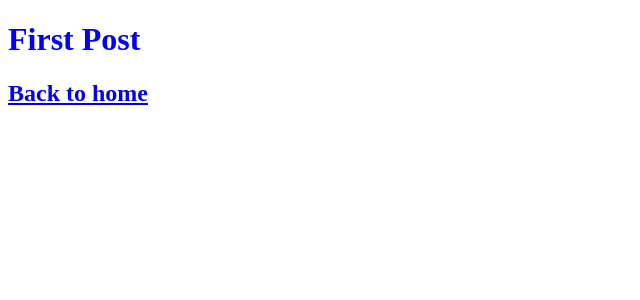
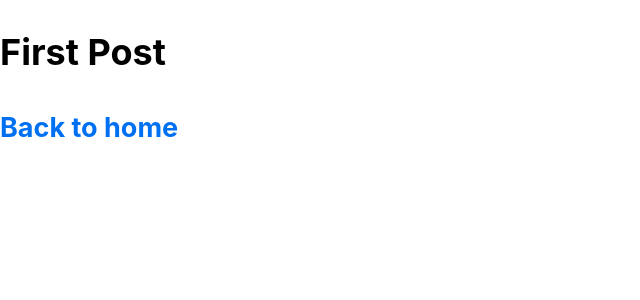
Before and after one commit to angeltorgon/nextjs-tutorial, a Next.js app in the folder nextjs-blog/: page /posts/first-post in a window 1280 px wide. Shown: the top 300 px of the page, without its empty margins (0-640 px from the left). Built offline with nearby package versions, Linux system fonts and the light colour scheme.

Commit message:
added global styles and a global component

```diff
--- a/nextjs-blog/components/layout.module.scss
+++ b/nextjs-blog/components/layout.module.scss
@@ -1,3 +1,2 @@
 .container {
-    color: blue;
 }
--- /dev/null
+++ b/nextjs-blog/pages/_app.js
@@ -0,0 +1,6 @@
+import React from 'react'
+import '../styles/global.scss'
+
+export default function App({ Component, pageProps}) {
+    return <Component {...pageProps}/>
+}
--- /dev/null
+++ b/nextjs-blog/styles/global.scss
@@ -0,0 +1,27 @@
+html,
+body {
+  padding: 0;
+  margin: 0;
+  font-family: -apple-system, BlinkMacSystemFont, Segoe UI, Roboto, Oxygen, Ubuntu,
+    Cantarell, Fira Sans, Droid Sans, Helvetica Neue, sans-serif;
+  line-height: 1.6;
+  font-size: 18px;
+}
+
+* {
+  box-sizing: border-box;
+}
+
+a {
+  color: #0070f3;
+  text-decoration: none;
+}
+
+a:hover {
+  text-decoration: underline;
+}
+
+img {
+  max-width: 100%;
+  display: block;
+}
```
